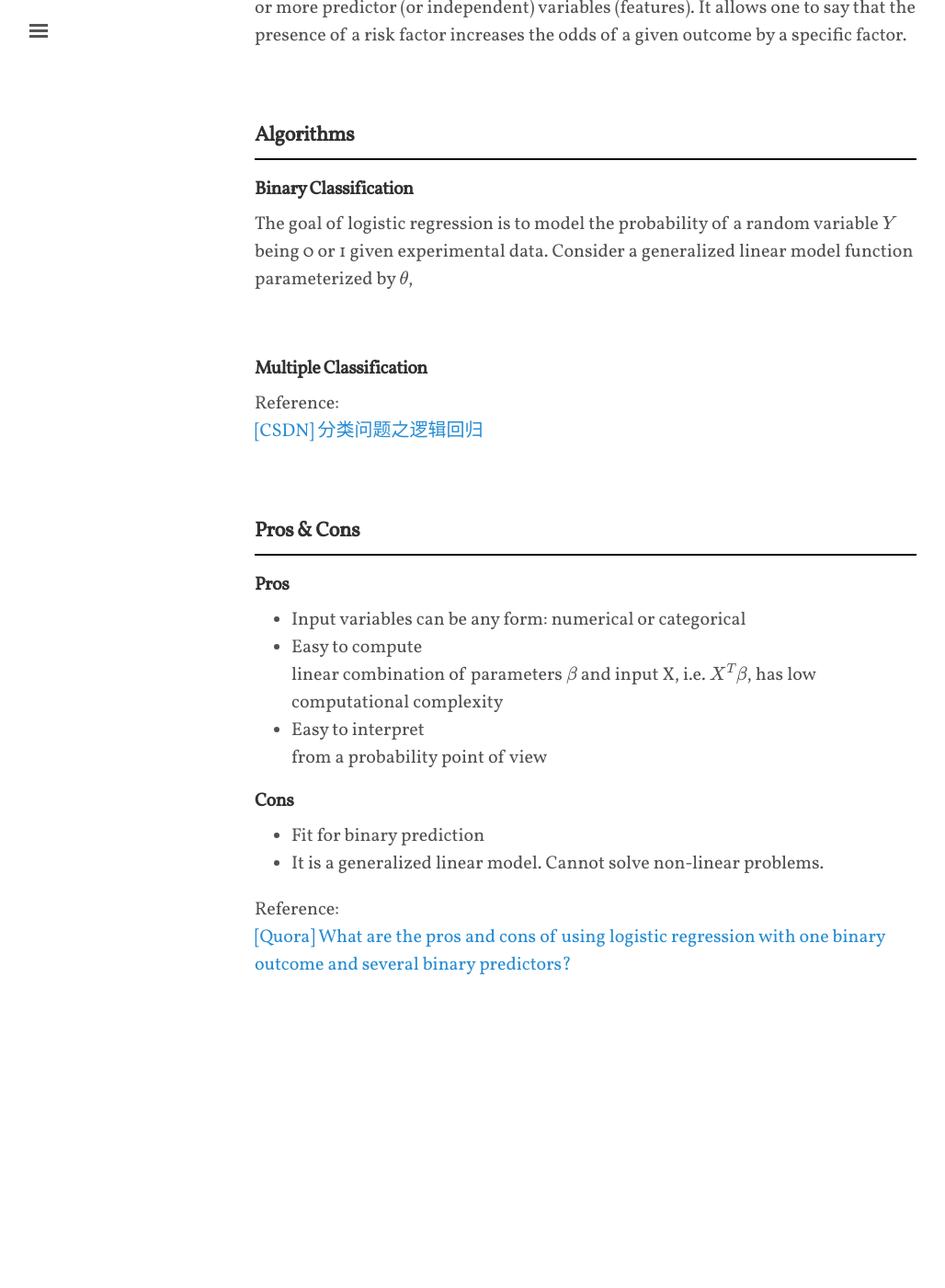
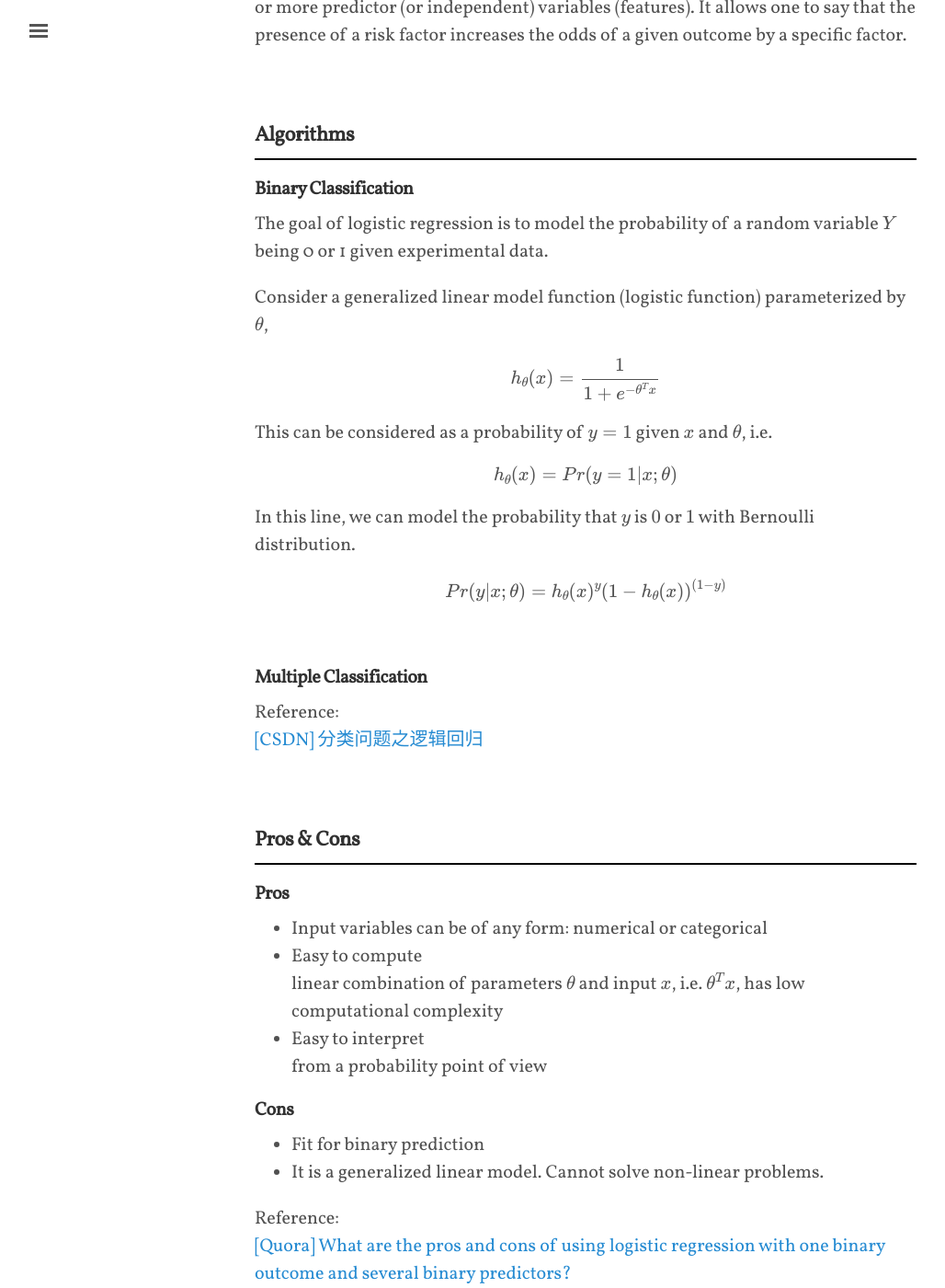
Before and after one commit to shevapato2008/myBlog, a Jekyll site: the page built from algorithms/machinelearning/algorithms/logisticregression.md, in a window 1280 px wide and 1400 px high, scrolled down 715 px. Shown: the whole window at 92% size, without its empty margins (3-1031 px from the left). Built offline with Jekyll 4.4.1, drawn with Linux system fonts in a browser that asks for light colours; nearby versions of some CDN libraries; some web fonts are replaced; formulas are drawn with MathJax 3; comment, search, counter and statistics services are not loaded; before the commit the page ends 1879 px from its top, so only the background shows below that.

Commit message:
Modified.

```diff
--- a/algorithms/machinelearning/algorithms/logisticregression.md
+++ b/algorithms/machinelearning/algorithms/logisticregression.md
@@ -21,7 +21,37 @@ Logistic regression was developed by statistician David Cox in 1958. The binary
 ---
 #### Binary Classification
 The goal of logistic regression is to model the probability of a random variable $Y$ being 0 or 1 given experimental data.
-Consider a generalized linear model function parameterized by $\theta$,
+
+Consider a generalized linear model function (logistic function) parameterized by $\theta$,
+
+$$
+\begin{equation}
+\begin{split}
+h_{\theta}(x) = \frac{1}{1 + e^{- \theta^{T} x}}
+\end{split}
+\end{equation}
+$$
+
+This can be considered as a probability of $y = 1$ given $x$ and $\theta$, i.e.
+
+$$
+\begin{equation}
+\begin{split}
+h_{\theta}(x) = Pr(y = 1 | x; \theta)
+\end{split}
+\end{equation}
+$$
+
+In this line, we can model the probability that $y$ is $0$ or $1$ with Bernoulli distribution.
+
+$$
+\begin{equation}
+\begin{split}
+Pr(y | x; \theta) = h_{\theta}(x)^{y}(1 - h_{\theta}(x))^{(1-y)}
+\end{split}
+\end{equation}
+$$
+
 
 <br>
 
@@ -35,9 +65,9 @@ Reference:<br>
 ### Pros & Cons
 ---
 #### Pros
-+ Input variables can be any form: numerical or categorical
++ Input variables can be of any form: numerical or categorical
 + Easy to compute<br>
-linear combination of parameters $\beta$ and input X, i.e. $X^{T}\beta$, has low computational complexity
+linear combination of parameters $\theta$ and input $x$, i.e. $\theta^{T} x$, has low computational complexity
 + Easy to interpret<br>
 from a probability point of view
 
```
